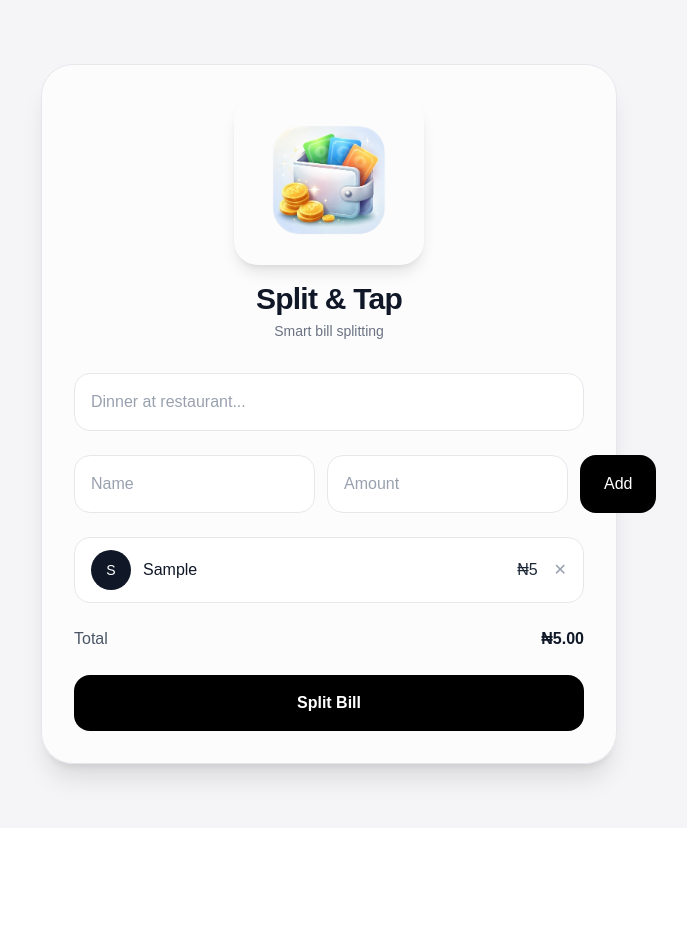
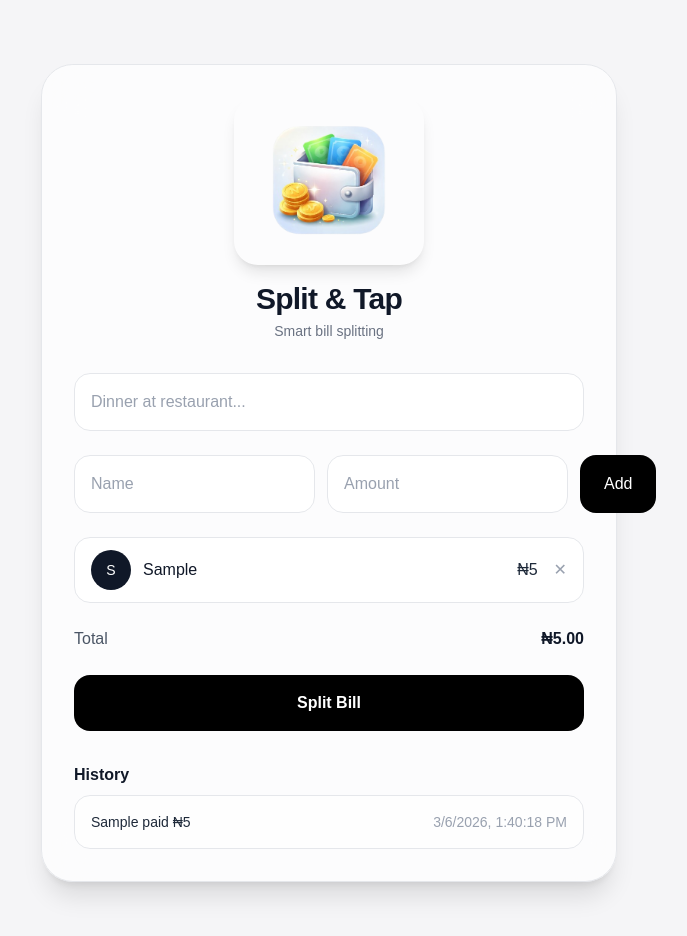
Before and after one commit to binumarcodes/split-tap, a Next.js app: page / in a window 1280 px wide. Both pictures are taken after typing "Sample", "5" into the empty fields and a click on the button "Add". Shown: the top 936 px of the page, without its empty margins (311-998 px from the left). Before the commit the page ends 828 px from the top, so only its background shows below. Built offline with nearby package versions, Linux system fonts and the light colour scheme.

Commit message:
Added history feature

```diff
--- a/src/app/page.tsx
+++ b/src/app/page.tsx
@@ -8,10 +8,10 @@ import Image from "next/image";
 type Person = {
   name: string;
   paid: number;
+  timestamp: string; // added for history
 };
 
 export default function Home() {
-
   const [title, setTitle] = useState("");
   const [people, setPeople] = useState<Person[]>([]);
   const [name, setName] = useState("");
@@ -21,36 +21,26 @@ export default function Home() {
   const [windowSize, setWindowSize] = useState({ width: 0, height: 0 });
 
   useEffect(() => {
-    setWindowSize({
-      width: window.innerWidth,
-      height: window.innerHeight
-    });
+    setWindowSize({ width: window.innerWidth, height: window.innerHeight });
   }, []);
 
   const addPerson = () => {
-
     if (!name || paid === "") return;
 
     setPeople([
       ...people,
-      { name, paid: Number(paid) }
+      { name, paid: Number(paid), timestamp: new Date().toLocaleString() },
     ]);
 
     setName("");
     setPaid("");
-
   };
 
   const removePerson = (index: number) => {
-
-    setPeople(
-      people.filter((_, i) => i !== index)
-    );
-
+    setPeople(people.filter((_, i) => i !== index));
   };
 
   const calculateSplit = () => {
-
     if (people.length === 0) return;
 
     const total = people.reduce((sum, p) => sum + p.paid, 0);
@@ -58,7 +48,7 @@ export default function Home() {
 
     const balances = people.map((p) => ({
       name: p.name,
-      balance: p.paid - share
+      balance: p.paid - share,
     }));
 
     const debtors = balances.filter((p) => p.balance < 0);
@@ -66,73 +56,42 @@ export default function Home() {
 
     const transactions: string[] = [];
 
-    let i = 0;
-    let j = 0;
-
+    let i = 0,
+      j = 0;
     while (i < debtors.length && j < creditors.length) {
-
       const debtor = debtors[i];
       const creditor = creditors[j];
+      const amount = Math.min(Math.abs(debtor.balance), creditor.balance);
 
-      const amount = Math.min(
-        Math.abs(debtor.balance),
-        creditor.balance
-      );
-
-      transactions.push(
-        `${debtor.name} → ${creditor.name} ₦${amount.toFixed(2)}`
-      );
+      transactions.push(`${debtor.name} → ${creditor.name} ₦${amount.toFixed(2)}`);
 
       debtor.balance += amount;
       creditor.balance -= amount;
 
       if (Math.abs(debtor.balance) < 0.01) i++;
       if (creditor.balance < 0.01) j++;
-
     }
 
     setResult(transactions);
-
     setShowConfetti(true);
-
-    setTimeout(() => {
-      setShowConfetti(false);
-    }, 3000);
-
+    setTimeout(() => setShowConfetti(false), 3000);
   };
 
   const copyMessage = () => {
-
-    const message =
-`Split for: ${title}
-
-${result.join("\n")}`;
-
+    const message = `Split for: ${title}\n\n${result.join("\n")}`;
     navigator.clipboard.writeText(message);
-
     alert("Copied!");
-
   };
 
   const total = people.reduce((sum, p) => sum + p.paid, 0);
 
   return (
-
     <main className="min-h-screen bg-[#f5f5f7] flex justify-center py-16 px-4">
-
-      {showConfetti && (
-        <Confetti
-          width={windowSize.width}
-          height={windowSize.height}
-        />
-      )}
+      {showConfetti && <Confetti width={windowSize.width} height={windowSize.height} />}
 
       <div className="w-full max-w-xl bg-white/70 backdrop-blur-xl border border-gray-200 shadow-xl rounded-[32px] p-8">
-
-        {/* Logo Section */}
-
+        {/* Logo */}
         <div className="flex flex-col items-center mb-8">
-
           <Image
             src="/logo.png"
             alt="Split & Tap Logo"
@@ -140,19 +99,11 @@ ${result.join("\n")}`;
             height={190}
             className="rounded-[24px] shadow-lg hover:scale-105 transition mb-4"
           />
-
-          <h1 className="text-3xl font-semibold text-gray-900 tracking-tight">
-            Split & Tap
-          </h1>
-
-          <p className="text-sm text-gray-500 mt-1">
-            Smart bill splitting
-          </p>
-
+          <h1 className="text-3xl font-semibold text-gray-900 tracking-tight">Split & Tap</h1>
+          <p className="text-sm text-gray-500 mt-1">Smart bill splitting</p>
         </div>
 
         {/* Bill Title */}
-
         <input
           placeholder="Dinner at restaurant..."
           className="w-full p-4 rounded-2xl border border-gray-200 bg-white text-gray-900 placeholder-gray-400 focus:outline-none focus:ring-2 focus:ring-gray-300 mb-6"
@@ -161,16 +112,13 @@ ${result.join("\n")}`;
         />
 
         {/* Add Person */}
-
         <div className="flex flex-col sm:flex-row gap-3 mb-6">
-
           <input
             placeholder="Name"
             className="flex-1 p-4 rounded-2xl border border-gray-200 bg-white text-gray-900 placeholder-gray-400 focus:outline-none focus:ring-2 focus:ring-gray-300"
             value={name}
             onChange={(e) => setName(e.target.value)}
           />
-
           <input
             placeholder="Amount"
             type="number"
@@ -178,74 +126,45 @@ ${result.join("\n")}`;
             value={paid}
             onChange={(e) => setPaid(Number(e.target.value))}
           />
-
           <button
             onClick={addPerson}
             className="px-6 py-4 rounded-2xl bg-black text-white font-medium hover:scale-105 hover:opacity-90 transition"
           >
             Add
           </button>
-
         </div>
 
         {/* Participants */}
-
         <div className="space-y-3 mb-6">
-
           {people.map((p, i) => (
-
             <div
               key={i}
               className="flex justify-between items-center bg-white border border-gray-200 rounded-2xl px-4 py-3 hover:shadow-md transition"
             >
-
               <div className="flex items-center gap-3">
-
                 <div className="w-10 h-10 rounded-full bg-gray-900 text-white flex items-center justify-center text-sm font-medium">
                   {p.name.charAt(0).toUpperCase()}
                 </div>
-
-                <span className="text-gray-900">
-                  {p.name}
-                </span>
-
+                <span className="text-gray-900">{p.name}</span>
               </div>
 
               <div className="flex items-center gap-4">
-
-                <span className="font-medium text-gray-800">
-                  ₦{p.paid}
-                </span>
-
-                <button
-                  onClick={() => removePerson(i)}
-                  className="text-gray-400 hover:text-red-500"
-                >
+                <span className="font-medium text-gray-800">₦{p.paid}</span>
+                <button onClick={() => removePerson(i)} className="text-gray-400 hover:text-red-500">
                   ✕
                 </button>
-
               </div>
-
             </div>
-
           ))}
-
         </div>
 
         {/* Total */}
-
         <div className="flex justify-between text-gray-600 mb-6">
-
           <span>Total</span>
-
-          <span className="font-semibold text-gray-900">
-            ₦{total.toFixed(2)}
-          </span>
-
+          <span className="font-semibold text-gray-900">₦{total.toFixed(2)}</span>
         </div>
 
         {/* Split Button */}
-
         <button
           onClick={calculateSplit}
           className="w-full py-4 rounded-2xl bg-black text-white font-semibold hover:scale-[1.02] hover:opacity-90 transition"
@@ -254,24 +173,13 @@ ${result.join("\n")}`;
         </button>
 
         {/* Results */}
-
         {result.length > 0 && (
-
           <div className="mt-8 space-y-3">
-
-            <h2 className="text-gray-900 font-semibold">
-              Settlement
-            </h2>
-
+            <h2 className="text-gray-900 font-semibold">Settlement</h2>
             {result.map((r, i) => (
-
-              <div
-                key={i}
-                className="bg-gray-50 border border-gray-200 rounded-2xl p-4 text-gray-800"
-              >
+              <div key={i} className="bg-gray-50 border border-gray-200 rounded-2xl p-4 text-gray-800">
                 {r}
               </div>
-
             ))}
 
             <button
@@ -281,27 +189,31 @@ ${result.join("\n")}`;
               Copy Payment Message
             </button>
 
+            {/* QR */}
             <div className="flex flex-col items-center mt-6">
-
-              <p className="text-sm text-gray-500 mb-2">
-                Share with QR
-              </p>
-
-              <QRCodeCanvas
-                value={result.join("\n")}
-                size={150}
-              />
-
+              <p className="text-sm text-gray-500 mb-2">Share with QR</p>
+              <QRCodeCanvas value={result.join("\n")} size={150} />
             </div>
-
           </div>
-
         )}
 
+        {/* Purchase History (optional, Apple-style collapsible list) */}
+        {people.length > 0 && (
+          <div className="mt-8">
+            <h2 className="text-gray-900 font-semibold mb-2">History</h2>
+            <ul className="bg-white/50 rounded-2xl border border-gray-200 p-4 space-y-2 max-h-64 overflow-y-auto">
+              {people.map((p, i) => (
+                <li key={i} className="flex justify-between text-gray-800 text-sm">
+                  <span>
+                    {p.name} paid ₦{p.paid}
+                  </span>
+                  <span className="text-gray-400">{p.timestamp}</span>
+                </li>
+              ))}
+            </ul>
+          </div>
+        )}
       </div>
-
     </main>
-
   );
-
 }
```
